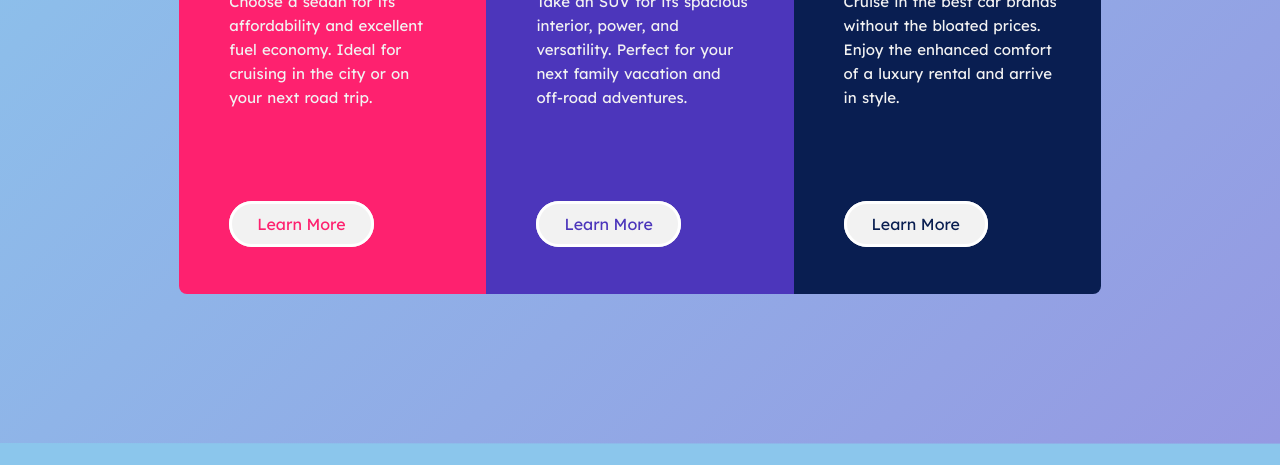
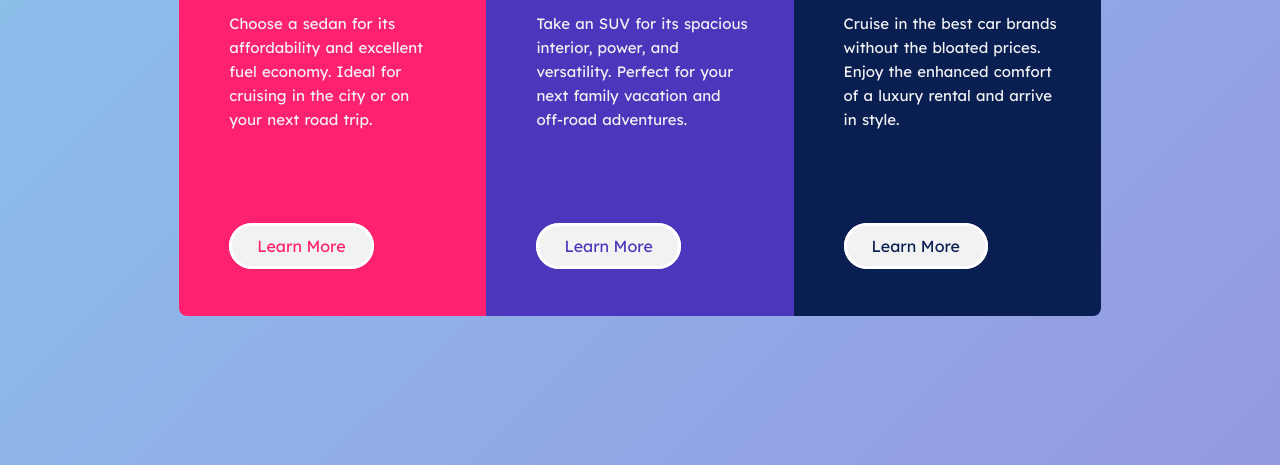
Before and after one commit to zp021/Frontend-mentor-3-column-preview-card-component, a plain HTML site: page index.html in a window 1280 px wide. Shown: the part 356-821 px from the top of the page. Before the commit the page ends 800 px from the top, so only its background shows below. Drawn offline with Linux system fonts and the light colour scheme.

Commit message:
margin top update for desktop view

```diff
--- a/index.css
+++ b/index.css
@@ -22,7 +22,6 @@ body {
     min-height: calc(100vh - 1px);
     background-color: #8BC6EC;
     background-image: linear-gradient(135deg, #8BC6EC 0%, #9599E2 100%);
-
 
     display: flex;
     flex-direction: column;
@@ -117,6 +116,10 @@ a {
 
  @media (min-width: 958px) {
 
+    body {
+        margin-top: 1.375rem;
+    }
+
     .container {
         display: flex;
         align-items: center;
```
Also changed, not shown: desktop.jpg.
